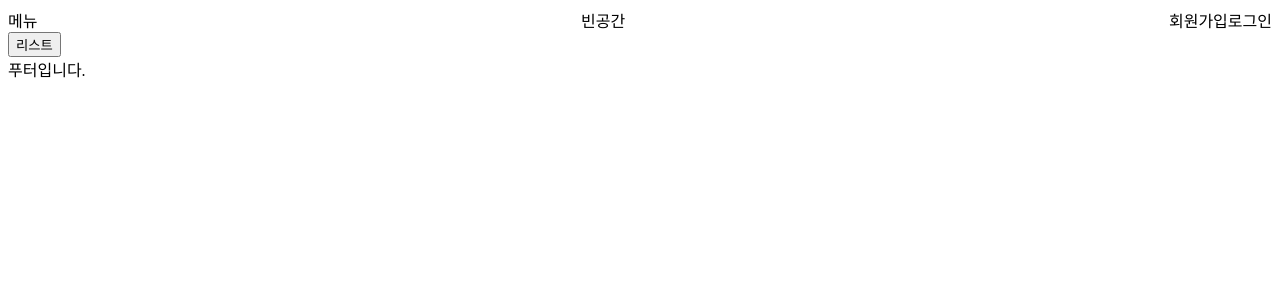
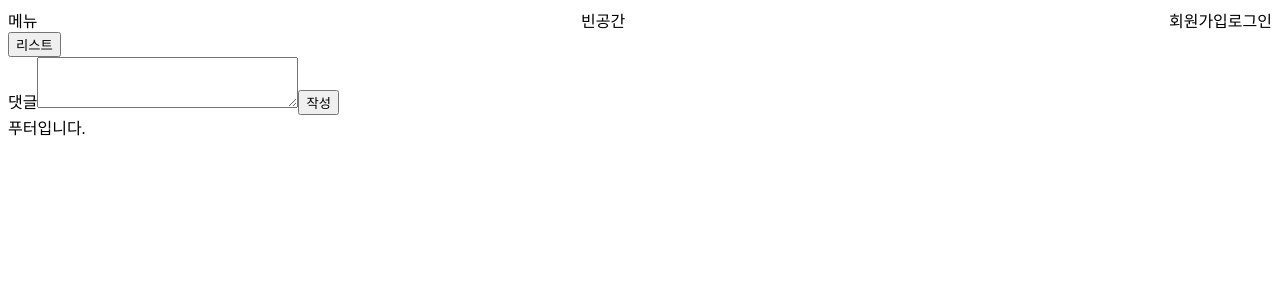
Before and after one commit to zx3923/my-board-front, a React (Create React App) app: page /detail/1 in a window 1280 px wide. Shown: the top 300 px of the page. Built offline with nearby package versions, Linux system fonts and the light colour scheme; no server answers.

Commit message:
댓글 작성

```diff
--- a/src/App.js
+++ b/src/App.js
@@ -20,7 +20,6 @@ function App() {
           url: "http://localhost:8090/board/list",
           method: "get",
         });
-        console.log(data.data);
         setBoardList(data.data);
       } catch (e) {}
     };
--- a/src/board/BoardDetail.js
+++ b/src/board/BoardDetail.js
@@ -6,6 +6,18 @@ const BoardDetail = () => {
   const navigate = useNavigate();
   const { id } = useParams();
   const [contents, setContents] = useState({});
+  const [Comment, setComment] = useState("");
+
+  const commentPost = () => {
+    axios({
+      method: "post",
+      url: `http://localhost:8090/board/comment/${id}`,
+      data: {
+        contents: Comment,
+        author: sessionStorage.getItem("loginid"),
+      },
+    }).then((response) => {});
+  };
   useEffect(() => {
     const getData = async () => {
       const data = await axios({
@@ -28,6 +40,36 @@ const BoardDetail = () => {
       <div>{contents.id}</div>
       <div>{contents.author}</div>
       <div>{contents.subject}</div>
+      <div>
+        {" "}
+        <span>댓글</span>
+        <textarea
+          name=""
+          id=""
+          cols="30"
+          rows="3"
+          value={Comment}
+          onChange={(e) => {
+            setComment(e.target.value);
+          }}
+        ></textarea>
+        <button
+          onClick={() => {
+            console.log(sessionStorage.getItem("logined"));
+            if (!sessionStorage.getItem("logined")) {
+              alert("로그인이 필요합니다.");
+            } else if (Comment === "") {
+              alert("내용을 입력하세요");
+            } else {
+              commentPost();
+              alert("작성했습니다.");
+              window.location.reload();
+            }
+          }}
+        >
+          작성
+        </button>
+      </div>
     </div>
   );
 };
--- a/src/board/BoardList.js
+++ b/src/board/BoardList.js
@@ -3,14 +3,14 @@ import { useNavigate } from "react-router-dom";
 
 const BoardList = ({ list }) => {
   const navigate = useNavigate();
-  const { id, subject, author } = list;
+  const { boardId, subject, author } = list;
   return (
     <>
       <tr>
-        <th>{id}</th>
+        <th>{boardId}</th>
         <th
           onClick={() => {
-            navigate(`/detail/${id}`);
+            navigate(`/detail/${boardId}`);
           }}
         >
           {subject}
--- a/src/board/BoardPage.js
+++ b/src/board/BoardPage.js
@@ -2,9 +2,8 @@ import React, { useEffect, useState } from "react";
 import BoardList from "./BoardList";
 
 const BoardPage = ({ boardList }) => {
-  console.log("1번", boardList);
   boardList.sort(function (a, b) {
-    return b.id - a.id;
+    return b.boardId - a.boardId;
   });
   useEffect(() => {}, []);
   return (
--- a/src/board/BoardWrite.js
+++ b/src/board/BoardWrite.js
@@ -17,9 +17,7 @@ const BoardWrite = () => {
         contents: Contents,
         author: sessionStorage.getItem("loginid"),
       },
-    }).then((response) => {
-      console.log(response.data);
-    });
+    }).then((response) => {});
   };
   return (
     <>
@@ -59,6 +57,7 @@ const BoardWrite = () => {
             write();
             alert("작성했습니다.");
             navigate("/");
+            window.location.reload();
           }
         }}
       >
--- a/src/components/Main.js
+++ b/src/components/Main.js
@@ -6,6 +6,7 @@ const Main = () => {
   const write = () => {
     if (sessionStorage.getItem("logined")) {
       navigate("/write");
+      window.location.reload();
     } else {
       alert("로그인하세요");
     }
@@ -22,6 +23,7 @@ const Main = () => {
       <button
         onClick={() => {
           navigate("/list");
+          // window.location.reload();
         }}
       >
         게시글
```
